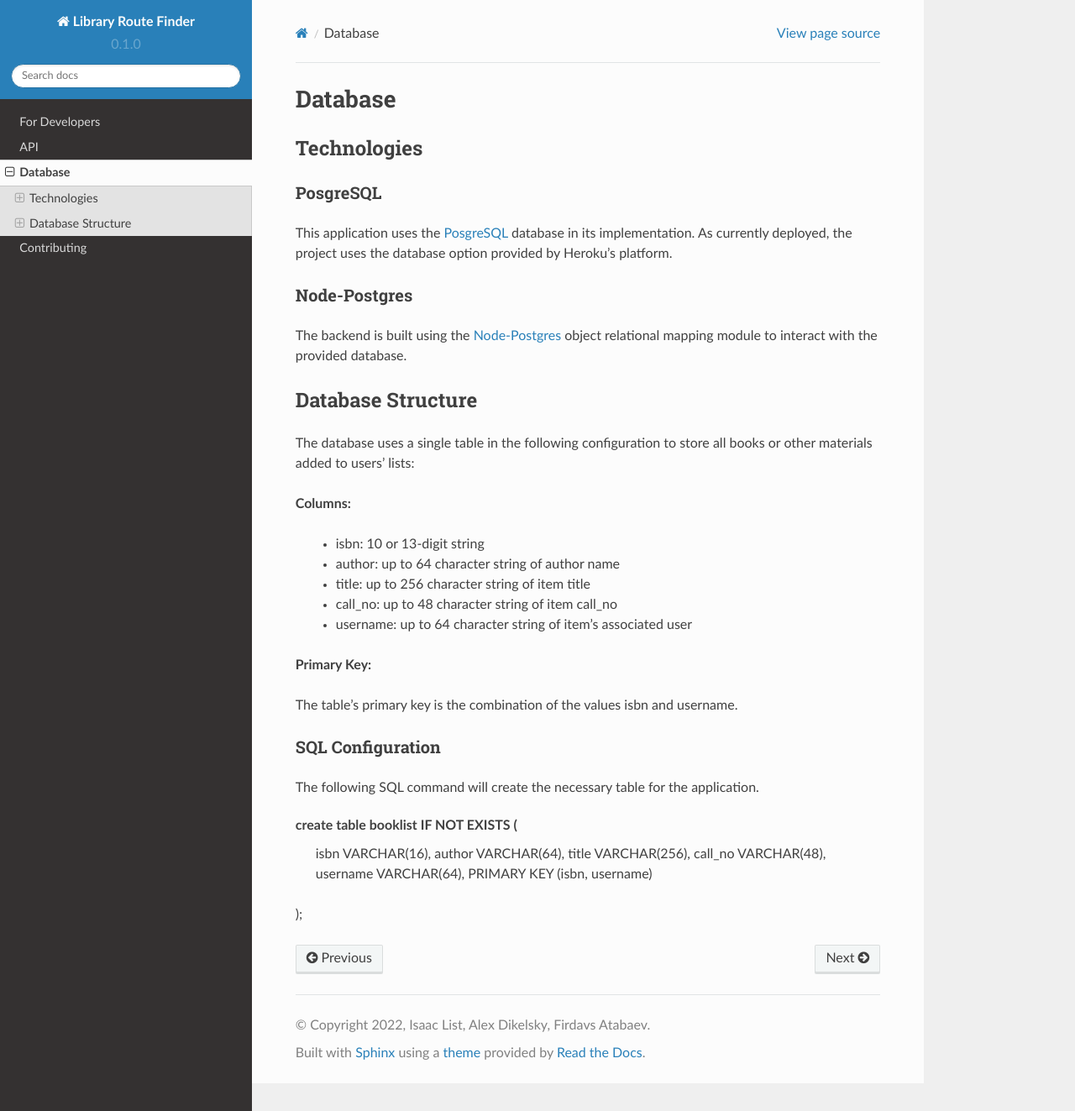
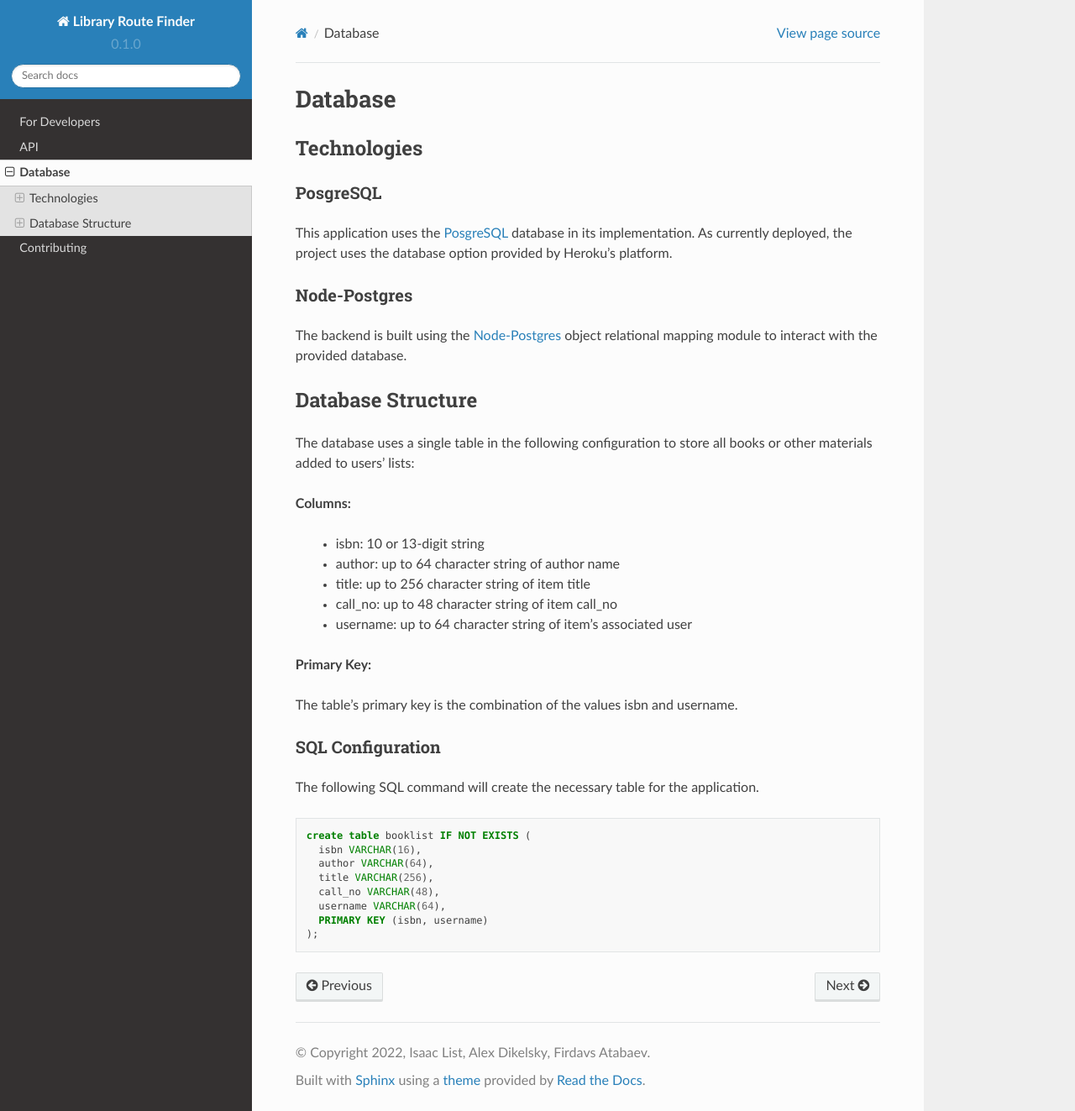
Before and after one commit to Route-finder/documentation, a Sphinx documentation site: the page built from docs/source/database.rst, in a window 1280 px wide and 1323 px high. Shown: the whole window at 84% size. Built offline with Sphinx 7.4.7 and the Read the Docs theme 2.0.0, drawn with Linux system fonts in a browser that asks for light colours.

Commit message:
Update database.rst

```diff
--- a/docs/source/database.rst
+++ b/docs/source/database.rst
@@ -42,13 +42,13 @@ SQL Configuration
 
 The following SQL command will create the necessary table for the application.
 
-.. code-block: SQL
+.. code-block:: SQL
 
-create table booklist IF NOT EXISTS (
+  create table booklist IF NOT EXISTS (
     isbn VARCHAR(16),
     author VARCHAR(64),
     title VARCHAR(256),
     call_no VARCHAR(48),
     username VARCHAR(64),
     PRIMARY KEY (isbn, username)
-);
+  );
```
